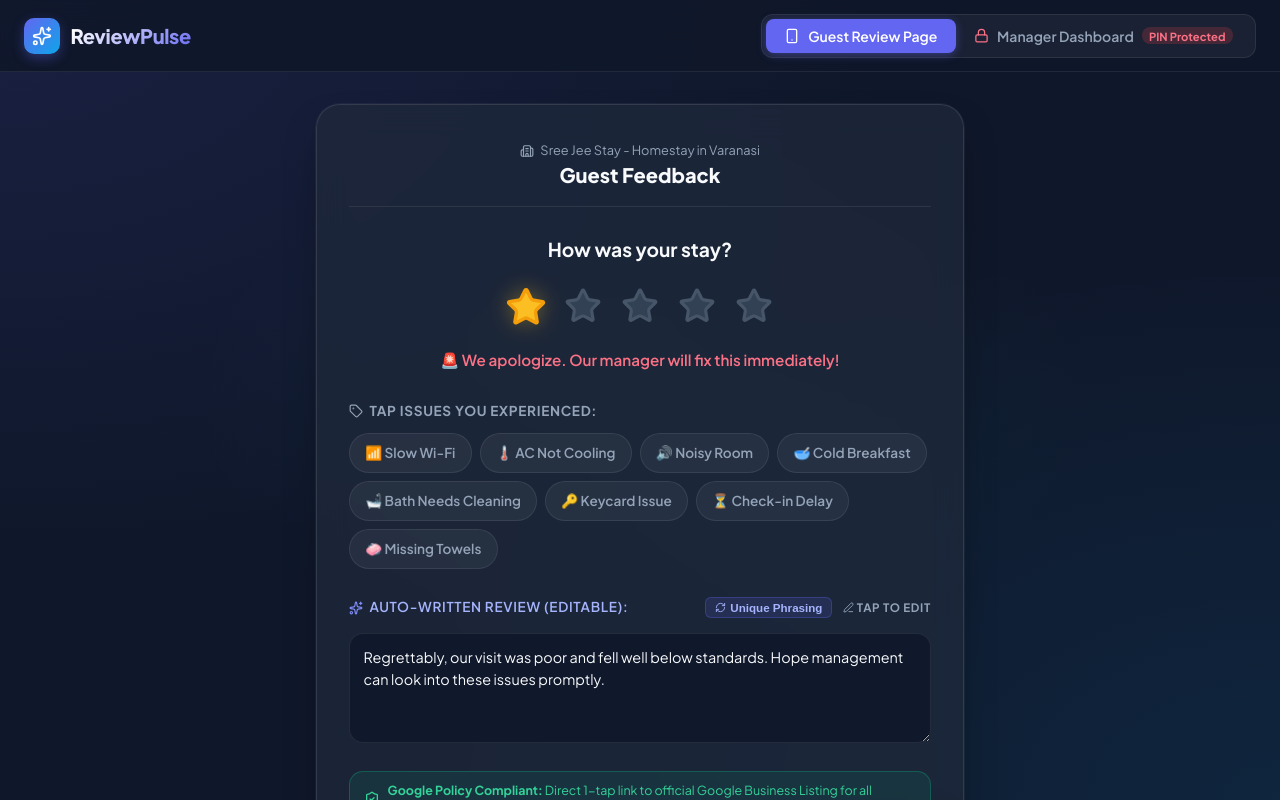
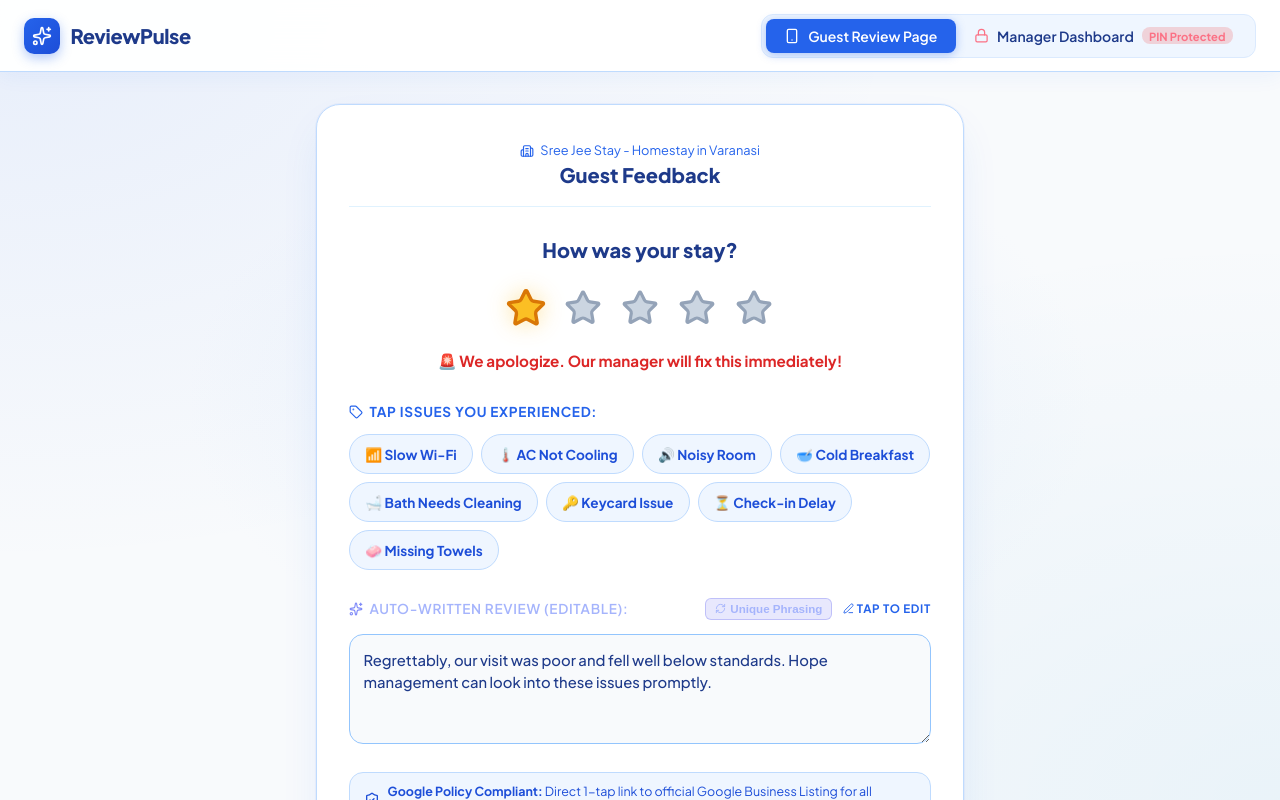
Before and after one commit to Himanshigoswami15/sree-jee-stay, a React (Vite) app: page / in a window 1280 px wide. Both pictures are taken after a click on the button 525 px from the left and 306 px from the top of the page. Shown: the top 800 px of the page. Built offline with nearby package versions, Linux system fonts and the light colour scheme.

Commit message:
Transform UI theme to clean White & Ocean Blue design system

```diff
--- a/src/index.css
+++ b/src/index.css
@@ -2,23 +2,25 @@
 
 :root {
   --font-family: 'Plus Jakarta Sans', -apple-system, BlinkMacSystemFont, 'Segoe UI', Roboto, sans-serif;
-  --bg-main: #0f172a;
-  --bg-card: rgba(30, 41, 59, 0.75);
-  --bg-card-border: rgba(255, 255, 255, 0.08);
-  --bg-glass: rgba(15, 23, 42, 0.85);
 
-  --primary: #6366f1;
-  --primary-hover: #4f46e5;
-  --primary-light: rgba(99, 102, 241, 0.15);
+  /* Crisp White & Ocean Blue Theme Palette */
+  --bg-main: #f8fafc;
+  --bg-card: #ffffff;
+  --bg-card-border: #dbeafe;
+  --bg-glass: rgba(255, 255, 255, 0.95);
 
-  --secondary: #0ea5e9;
-  --accent: #10b981;
-  --warning: #f59e0b;
-  --danger: #ef4444;
+  --primary: #2563eb;
+  --primary-hover: #1d4ed8;
+  --primary-light: #eff6ff;
 
-  --text-main: #f8fafc;
-  --text-muted: #94a3b8;
-  --text-dark: #1e293b;
+  --secondary: #0284c7;
+  --accent: #059669;
+  --warning: #d97706;
+  --danger: #dc2626;
+
+  --text-main: #1e3a8a;
+  --text-muted: #2563eb;
+  --text-dark: #0f172a;
 
   --star-gold: #fbbf24;
   --star-gold-glow: rgba(251, 191, 36, 0.4);
@@ -27,8 +29,8 @@
   --radius-md: 14px;
   --radius-lg: 22px;
 
-  --shadow-glow: 0 0 25px rgba(99, 102, 241, 0.25);
-  --shadow-card: 0 10px 30px -10px rgba(0, 0, 0, 0.5);
+  --shadow-glow: 0 0 25px rgba(37, 99, 235, 0.2);
+  --shadow-card: 0 10px 30px -5px rgba(37, 99, 235, 0.08);
   --transition: all 0.25s cubic-bezier(0.4, 0, 0.2, 1);
 }
 
@@ -45,11 +47,11 @@ html, body {
 
 body {
   font-family: var(--font-family);
-  background-color: var(--bg-main);
+  background-color: #f8fafc;
   background-image:
-    radial-gradient(at 0% 0%, rgba(99, 102, 241, 0.12) 0px, transparent 50%),
-    radial-gradient(at 100% 100%, rgba(14, 165, 233, 0.1) 0px, transparent 50%),
-    radial-gradient(at 50% 50%, rgba(16, 185, 129, 0.05) 0px, transparent 50%);
+    radial-gradient(at 0% 0%, rgba(37, 99, 235, 0.08) 0px, transparent 50%),
+    radial-gradient(at 100% 100%, rgba(2, 132, 199, 0.06) 0px, transparent 50%),
+    radial-gradient(at 50% 50%, rgba(219, 234, 254, 0.5) 0px, transparent 50%);
   background-attachment: fixed;
   color: var(--text-main);
   min-height: 100vh;
@@ -63,14 +65,14 @@ body {
   height: 6px;
 }
 ::-webkit-scrollbar-track {
-  background: rgba(15, 23, 42, 0.6);
+  background: #f1f5f9;
 }
 ::-webkit-scrollbar-thumb {
-  background: rgba(255, 255, 255, 0.18);
+  background: #93c5fd;
   border-radius: 4px;
 }
 ::-webkit-scrollbar-thumb:hover {
-  background: rgba(255, 255, 255, 0.35);
+  background: #3b82f6;
 }
 
 /* Navigation Header */
@@ -78,15 +80,16 @@ body {
   position: sticky;
   top: 0;
   z-index: 100;
-  background: rgba(15, 23, 42, 0.88);
+  background: rgba(255, 255, 255, 0.95);
   backdrop-filter: blur(16px);
   -webkit-backdrop-filter: blur(16px);
-  border-bottom: 1px solid var(--bg-card-border);
+  border-bottom: 1px solid #bfdbfe;
   padding: 0.85rem 1.5rem;
   display: flex;
   align-items: center;
   justify-content: space-between;
   gap: 1rem;
+  box-shadow: 0 4px 20px rgba(37, 99, 235, 0.06);
 }
 
 .brand-title {
@@ -96,14 +99,12 @@ body {
   font-size: 1.25rem;
   font-weight: 800;
   letter-spacing: -0.02em;
-  background: linear-gradient(135deg, #ffffff 30%, var(--primary) 100%);
-  -webkit-background-clip: text;
-  -webkit-text-fill-color: transparent;
+  color: #1e3a8a;
   white-space: nowrap;
 }
 
 .brand-icon {
-  background: linear-gradient(135deg, var(--primary), var(--secondary));
+  background: linear-gradient(135deg, #2563eb, #1d4ed8);
   width: 36px;
   height: 36px;
   border-radius: 10px;
@@ -111,22 +112,22 @@ body {
   align-items: center;
   justify-content: center;
   color: white;
-  box-shadow: 0 4px 12px rgba(99, 102, 241, 0.35);
+  box-shadow: 0 4px 12px rgba(37, 99, 235, 0.35);
   flex-shrink: 0;
 }
 
 .nav-tabs {
   display: flex;
-  background: rgba(255, 255, 255, 0.05);
+  background: #eff6ff;
   padding: 4px;
   border-radius: 12px;
-  border: 1px solid var(--bg-card-border);
+  border: 1px solid #dbeafe;
 }
 
 .nav-tab-btn {
   background: transparent;
   border: none;
-  color: var(--text-muted);
+  color: #1e3a8a;
   font-family: inherit;
   font-weight: 600;
   font-size: 0.875rem;
@@ -141,14 +142,14 @@ body {
 }
 
 .nav-tab-btn.active {
-  background: var(--primary);
+  background: #2563eb;
   color: white;
-  box-shadow: 0 2px 10px rgba(99, 102, 241, 0.4);
+  box-shadow: 0 2px 10px rgba(37, 99, 235, 0.35);
 }
 
 .nav-tab-btn:hover:not(.active) {
-  color: var(--text-main);
-  background: rgba(255, 255, 255, 0.08);
+  color: #1d4ed8;
+  background: #dbeafe;
 }
 
 /* Alert Notification Toast / Banner */
@@ -168,13 +169,13 @@ body {
 }
 
 .alert-toast-card {
-  background: rgba(239, 68, 68, 0.95);
+  background: #ffffff;
   backdrop-filter: blur(12px);
-  color: white;
+  color: #1e3a8a;
   padding: 1.15rem 1.25rem;
   border-radius: 16px;
-  box-shadow: 0 15px 35px rgba(239, 68, 68, 0.4);
-  border: 1px solid rgba(255, 255, 255, 0.2);
+  box-shadow: 0 15px 35px rgba(239, 68, 68, 0.2);
+  border: 2px solid #fca5a5;
   display: flex;
   flex-direction: column;
   gap: 0.75rem;
@@ -186,12 +187,14 @@ body {
   justify-content: space-between;
   font-weight: 700;
   font-size: 0.95rem;
+  color: #dc2626;
 }
 
 .alert-toast-body {
   font-size: 0.875rem;
   opacity: 0.95;
   line-height: 1.4;
+  color: #1e3a8a;
 }
 
 .alert-toast-actions {
@@ -202,8 +205,8 @@ body {
 }
 
 .btn-toast-action {
-  background: white;
-  color: #dc2626;
+  background: #2563eb;
+  color: white;
   border: none;
   font-family: inherit;
   font-weight: 700;
@@ -218,13 +221,13 @@ body {
 }
 
 .btn-toast-action:hover {
-  background: #fef2f2;
+  background: #1d4ed8;
 }
 
 .btn-toast-close {
-  background: rgba(255, 255, 255, 0.2);
-  color: white;
-  border: none;
+  background: #f1f5f9;
+  color: #475569;
+  border: 1px solid #cbd5e1;
   font-family: inherit;
   font-weight: 600;
   font-size: 0.8rem;
@@ -246,15 +249,13 @@ body {
 
 /* Guest Card Styles */
 .guest-card {
-  background: rgba(30, 41, 59, 0.8);
-  backdrop-filter: blur(16px);
-  -webkit-backdrop-filter: blur(16px);
+  background: #ffffff;
   border-radius: 24px;
-  border: 1px solid rgba(255, 255, 255, 0.1);
+  border: 1px solid #bfdbfe;
   padding: 2.25rem 2rem;
   box-shadow:
-    0 20px 40px -15px rgba(0, 0, 0, 0.5),
-    0 0 0 1px rgba(255, 255, 255, 0.05);
+    0 20px 45px -10px rgba(37, 99, 235, 0.12),
+    0 0 0 1px rgba(37, 99, 235, 0.05);
   display: flex;
   flex-direction: column;
   gap: 1.75rem;
@@ -264,7 +265,7 @@ body {
   display: flex;
   align-items: center;
   justify-content: space-between;
-  border-bottom: 1px solid rgba(255, 255, 255, 0.08);
+  border-bottom: 1px solid #e0f2fe;
   padding-bottom: 1rem;
   gap: 0.75rem;
 }
@@ -276,8 +277,8 @@ body {
 
 .hotel-name {
   font-weight: 800;
-  font-size: 1.15rem;
-  color: var(--text-main);
+  font-size: 1.25rem;
+  color: #1e3a8a;
 }
 
 .room-tag {
@@ -286,11 +287,11 @@ body {
   gap: 0.35rem;
   font-size: 0.8rem;
   font-weight: 700;
-  background: var(--primary-light);
-  color: #a5b4fc;
+  background: #eff6ff;
+  color: #2563eb;
   padding: 0.3rem 0.75rem;
   border-radius: 20px;
-  border: 1px solid rgba(99, 102, 241, 0.3);
+  border: 1px solid #bfdbfe;
   white-space: nowrap;
 }
 
@@ -303,9 +304,9 @@ body {
 }
 
 .rating-prompt {
-  font-size: 1.2rem;
-  font-weight: 700;
-  color: var(--text-main);
+  font-size: 1.25rem;
+  font-weight: 800;
+  color: #1e3a8a;
 }
 
 .stars-row {
@@ -341,30 +342,31 @@ body {
 .star-btn svg {
   width: 38px;
   height: 38px;
-  fill: #334155;
-  stroke: #475569;
+  fill: #cbd5e1;
+  stroke: #94a3b8;
   transition: var(--transition);
 }
 
 .star-btn.selected svg,
 .star-btn.hovered svg {
   fill: var(--star-gold);
-  stroke: #f59e0b;
+  stroke: #d97706;
   filter: drop-shadow(0 0 10px var(--star-gold-glow));
 }
 
 .sentiment-label {
-  font-weight: 600;
+  font-weight: 700;
   font-size: 0.95rem;
   min-height: 24px;
   transition: var(--transition);
+  color: #1e3a8a;
 }
 
 .sentiment-label.positive {
-  color: #34d399;
+  color: #059669;
 }
 .sentiment-label.negative {
-  color: #fb7185;
+  color: #dc2626;
 }
 
 /* Keyword Chips */
@@ -379,7 +381,7 @@ body {
   font-weight: 700;
   text-transform: uppercase;
   letter-spacing: 0.05em;
-  color: var(--text-muted);
+  color: #2563eb;
 }
 
 .chips-grid {
@@ -389,12 +391,12 @@ body {
 }
 
 .chip-btn {
-  background: rgba(255, 255, 255, 0.05);
-  border: 1px solid var(--bg-card-border);
-  color: var(--text-muted);
+  background: #eff6ff;
+  border: 1px solid #bfdbfe;
+  color: #1d4ed8;
   font-family: inherit;
   font-size: 0.85rem;
-  font-weight: 600;
+  font-weight: 700;
   padding: 0.6rem 0.95rem;
   border-radius: 30px;
   cursor: pointer;
@@ -407,24 +409,24 @@ body {
 }
 
 .chip-btn:hover {
-  background: rgba(255, 255, 255, 0.1);
-  color: var(--text-main);
-  border-color: rgba(255, 255, 255, 0.2);
+  background: #dbeafe;
+  color: #1e40af;
+  border-color: #93c5fd;
 }
 
 .chip-btn.selected-pos {
-  background: linear-gradient(135deg, #10b981 0%, #059669 100%);
+  background: linear-gradient(135deg, #2563eb 0%, #1d4ed8 100%);
   color: white;
-  border-color: #34d399;
-  box-shadow: 0 4px 14px rgba(16, 185, 129, 0.35);
+  border-color: #2563eb;
+  box-shadow: 0 4px 14px rgba(37, 99, 235, 0.35);
   transform: translateY(-1px);
 }
 
 .chip-btn.selected-neg {
-  background: linear-gradient(135deg, #f43f5e 0%, #e11d48 100%);
+  background: linear-gradient(135deg, #ef4444 0%, #dc2626 100%);
   color: white;
-  border-color: #fb7185;
-  box-shadow: 0 4px 14px rgba(244, 63, 94, 0.35);
+  border-color: #ef4444;
+  box-shadow: 0 4px 14px rgba(239, 68, 68, 0.35);
   transform: translateY(-1px);
 }
 
@@ -438,13 +440,14 @@ body {
 .review-textarea {
   width: 100%;
   min-height: 110px;
-  background: rgba(15, 23, 42, 0.8);
-  border: 1px solid var(--bg-card-border);
+  background: #f8fafc;
+  border: 1px solid #93c5fd;
   border-radius: var(--radius-md);
   padding: 0.85rem;
-  color: var(--text-main);
+  color: #1e3a8a;
   font-family: inherit;
-  font-size: 0.9rem;
+  font-size: 0.925rem;
+  font-weight: 500;
   line-height: 1.5;
   resize: vertical;
   transition: var(--transition);
@@ -452,8 +455,9 @@ body {
 
 .review-textarea:focus {
   outline: none;
-  border-color: var(--primary);
-  box-shadow: 0 0 0 3px rgba(99, 102, 241, 0.25);
+  background: #ffffff;
+  border-color: #2563eb;
+  box-shadow: 0 0 0 3px rgba(37, 99, 235, 0.2);
 }
 
 /* Policy Compliance Notice */
@@ -461,9 +465,9 @@ body {
   display: flex;
   align-items: center;
   gap: 0.5rem;
-  background: rgba(16, 185, 129, 0.1);
-  border: 1px solid rgba(16, 185, 129, 0.3);
-  color: #34d399;
+  background: #eff6ff;
+  border: 1px solid #bfdbfe;
+  color: #1d4ed8;
   padding: 0.65rem 0.85rem;
   border-radius: var(--radius-md);
   font-size: 0.78rem;
@@ -479,7 +483,7 @@ body {
 
 .btn-primary-action {
   width: 100%;
-  background: linear-gradient(135deg, var(--primary) 0%, #4338ca 100%);
+  background: linear-gradient(135deg, #2563eb 0%, #1d4ed8 100%);
   color: white;
   border: none;
   padding: 0.95rem;
@@ -492,25 +496,25 @@ body {
   align-items: center;
   justify-content: center;
   gap: 0.5rem;
-  box-shadow: 0 6px 20px rgba(99, 102, 241, 0.4);
+  box-shadow: 0 6px 20px rgba(37, 99, 235, 0.35);
   transition: var(--transition);
   min-height: 48px;
 }
 
 .btn-primary-action:hover {
   transform: translateY(-2px);
-  box-shadow: 0 8px 25px rgba(99, 102, 241, 0.5);
+  box-shadow: 0 8px 25px rgba(37, 99, 235, 0.45);
 }
 
 .btn-secondary-action {
   width: 100%;
-  background: rgba(255, 255, 255, 0.06);
-  border: 1px solid var(--bg-card-border);
-  color: var(--text-muted);
+  background: #ffffff;
+  border: 1px solid #bfdbfe;
+  color: #1d4ed8;
   padding: 0.75rem;
   border-radius: var(--radius-md);
   font-family: inherit;
-  font-weight: 600;
+  font-weight: 700;
   font-size: 0.85rem;
   cursor: pointer;
   display: flex;
@@ -522,8 +526,9 @@ body {
 }
 
 .btn-secondary-action:hover {
-  background: rgba(255, 255, 255, 0.12);
-  color: var(--text-main);
+  background: #eff6ff;
+  color: #1e40af;
+  border-color: #93c5fd;
 }
 
 /* Dashboard Layout */
@@ -548,10 +553,11 @@ body {
   font-size: 1.75rem;
   font-weight: 800;
   letter-spacing: -0.02em;
+  color: #1e3a8a;
 }
 
 .dashboard-title-group p {
-  color: var(--text-muted);
+  color: #3b82f6;
   font-size: 0.9rem;
 }
 
@@ -562,16 +568,16 @@ body {
 }
 
 .metric-card {
-  background: var(--bg-card);
-  backdrop-filter: blur(12px);
+  background: #ffffff;
   border-radius: var(--radius-md);
-  border: 1px solid var(--bg-card-border);
+  border: 1px solid #bfdbfe;
   padding: 1.25rem 1.5rem;
   display: flex;
   flex-direction: column;
   gap: 0.5rem;
   position: relative;
   overflow: hidden;
+  box-shadow: 0 8px 25px -5px rgba(37, 99, 235, 0.08);
 }
 
 .metric-card::before {
@@ -581,40 +587,40 @@ body {
   left: 0;
   width: 4px;
   height: 100%;
-  background: var(--primary);
+  background: #2563eb;
 }
 
 .metric-card.alert-card::before {
-  background: var(--danger);
+  background: #dc2626;
 }
 
 .metric-card.positive-card::before {
-  background: var(--accent);
+  background: #059669;
 }
 
 .metric-card.rating-card::before {
-  background: var(--star-gold);
+  background: #d97706;
 }
 
 .metric-header {
   display: flex;
   align-items: center;
   justify-content: space-between;
-  color: var(--text-muted);
+  color: #3b82f6;
   font-size: 0.85rem;
-  font-weight: 600;
+  font-weight: 700;
 }
 
 .metric-value {
   font-size: 2rem;
   font-weight: 800;
-  color: var(--text-main);
+  color: #1e3a8a;
   line-height: 1;
 }
 
 .metric-footer {
   font-size: 0.75rem;
-  color: var(--text-muted);
+  color: #64748b;
 }
 
 /* Charts & Analytics */
@@ -625,19 +631,20 @@ body {
 }
 
 .chart-card {
-  background: var(--bg-card);
-  backdrop-filter: blur(12px);
+  background: #ffffff;
   border-radius: var(--radius-md);
-  border: 1px solid var(--bg-card-border);
+  border: 1px solid #bfdbfe;
   padding: 1.5rem;
   display: flex;
   flex-direction: column;
   gap: 1.25rem;
+  box-shadow: 0 8px 25px -5px rgba(37, 99, 235, 0.08);
 }
 
 .chart-title {
   font-size: 1.1rem;
-  font-weight: 700;
+  font-weight: 800;
+  color: #1e3a8a;
   display: flex;
   align-items: center;
   justify-content: space-between;
@@ -660,41 +667,42 @@ body {
   display: flex;
   justify-content: space-between;
   font-size: 0.85rem;
-  font-weight: 600;
+  font-weight: 700;
+  color: #1e3a8a;
 }
 
 .bar-track {
   width: 100%;
   height: 8px;
-  background: rgba(255, 255, 255, 0.08);
+  background: #eff6ff;
   border-radius: 4px;
   overflow: hidden;
 }
 
 .bar-fill-positive {
   height: 100%;
-  background: linear-gradient(90deg, #10b981, #34d399);
+  background: linear-gradient(90deg, #2563eb, #3b82f6);
   border-radius: 4px;
   transition: width 0.6s ease;
 }
 
 .bar-fill-negative {
   height: 100%;
-  background: linear-gradient(90deg, #f43f5e, #fb7185);
+  background: linear-gradient(90deg, #ef4444, #f87171);
   border-radius: 4px;
   transition: width 0.6s ease;
 }
 
 /* Submissions Feed Table */
 .feed-card {
-  background: var(--bg-card);
-  backdrop-filter: blur(12px);
+  background: #ffffff;
   border-radius: var(--radius-md);
-  border: 1px solid var(--bg-card-border);
+  border: 1px solid #bfdbfe;
   padding: 1.5rem;
   display: flex;
   flex-direction: column;
   gap: 1.25rem;
+  box-shadow: 0 8px 25px -5px rgba(37, 99, 235, 0.08);
 }
 
 .table-controls {
@@ -706,24 +714,26 @@ body {
 }
 
 .search-input {
-  background: rgba(15, 23, 42, 0.8);
-  border: 1px solid var(--bg-card-border);
-  color: var(--text-main);
+  background: #f8fafc;
+  border: 1px solid #bfdbfe;
+  color: #1e3a8a;
   padding: 0.55rem 1rem;
   border-radius: var(--radius-sm);
   font-family: inherit;
   font-size: 0.875rem;
   min-width: 240px;
+  font-weight: 500;
 }
 
 .filter-select {
-  background: rgba(15, 23, 42, 0.8);
-  border: 1px solid var(--bg-card-border);
-  color: var(--text-main);
+  background: #f8fafc;
+  border: 1px solid #bfdbfe;
+  color: #1e3a8a;
   padding: 0.55rem 1rem;
   border-radius: var(--radius-sm);
   font-family: inherit;
   font-size: 0.875rem;
+  font-weight: 500;
 }
 
 .table-wrapper {
@@ -737,26 +747,28 @@ body {
   text-align: left;
   font-size: 0.875rem;
   min-width: 600px;
+  color: #1e3a8a;
 }
 
 .custom-table th {
   padding: 0.75rem 1rem;
-  border-bottom: 1px solid var(--bg-card-border);
-  color: var(--text-muted);
-  font-weight: 700;
+  border-bottom: 2px solid #dbeafe;
+  color: #2563eb;
+  font-weight: 800;
   text-transform: uppercase;
   font-size: 0.75rem;
   letter-spacing: 0.05em;
+  background: #f8fafc;
 }
 
 .custom-table td {
   padding: 1rem;
-  border-bottom: 1px solid rgba(255, 255, 255, 0.04);
+  border-bottom: 1px solid #eff6ff;
   vertical-align: top;
 }
 
 .custom-table tr:hover td {
-  background: rgba(255, 255, 255, 0.02);
+  background: #f0f7ff;
 }
 
 .badge-status {
@@ -770,21 +782,21 @@ body {
 }
 
 .status-alert {
-  background: rgba(239, 68, 68, 0.15);
-  color: #fca5a5;
-  border: 1px solid rgba(239, 68, 68, 0.3);
+  background: #fef2f2;
+  color: #dc2626;
+  border: 1px solid #fca5a5;
 }
 
 .status-resolved {
-  background: rgba(16, 185, 129, 0.15);
-  color: #6ee7b7;
-  border: 1px solid rgba(16, 185, 129, 0.3);
+  background: #ecfdf5;
+  color: #059669;
+  border: 1px solid #a7f3d0;
 }
 
 .status-public {
-  background: rgba(99, 102, 241, 0.15);
-  color: #a5b4fc;
-  border: 1px solid rgba(99, 102, 241, 0.3);
+  background: #eff6ff;
+  color: #2563eb;
+  border: 1px solid #bfdbfe;
 }
 
 /* Modal Popup */
@@ -794,7 +806,7 @@ body {
   left: 0;
   right: 0;
   bottom: 0;
-  background: rgba(0, 0, 0, 0.75);
+  background: rgba(15, 23, 42, 0.5);
   backdrop-filter: blur(8px);
   z-index: 500;
   display: flex;
@@ -804,18 +816,19 @@ body {
 }
 
 .modal-card {
-  background: #1e293b;
-  border: 1px solid var(--bg-card-border);
+  background: #ffffff;
+  border: 1px solid #bfdbfe;
   border-radius: var(--radius-lg);
   max-width: 540px;
   width: 100%;
   padding: 2rem;
-  box-shadow: var(--shadow-card);
+  box-shadow: 0 20px 50px rgba(37, 99, 235, 0.18);
   display: flex;
   flex-direction: column;
   gap: 1.5rem;
   max-height: 90vh;
   overflow-y: auto;
+  color: #1e3a8a;
 }
 
 .modal-header {
@@ -827,6 +840,7 @@ body {
 .modal-title {
   font-size: 1.25rem;
   font-weight: 800;
+  color: #1e3a8a;
 }
 
 .form-group {
@@ -838,36 +852,34 @@ body {
 .form-label {
   font-size: 0.85rem;
   font-weight: 700;
-  color: var(--text-muted);
+  color: #2563eb;
 }
 
 .form-input {
-  background: rgba(15, 23, 42, 0.8);
-  border: 1px solid var(--bg-card-border);
-  color: var(--text-main);
+  background: #f8fafc;
+  border: 1px solid #93c5fd;
+  color: #1e3a8a;
   padding: 0.75rem 1rem;
   border-radius: var(--radius-sm);
   font-family: inherit;
   font-size: 0.9rem;
+  font-weight: 500;
 }
 
 .form-input:focus {
   outline: none;
-  border-color: var(--primary);
+  background: #ffffff;
+  border-color: #2563eb;
+  box-shadow: 0 0 0 3px rgba(37, 99, 235, 0.2);
 }
 
-/* ----------------------------------------------------
-   RESPONSIVE MEDIA QUERIES FOR ALL DEVICES
-   ---------------------------------------------------- */
-
-/* Tablet & Smaller Laptops (max-width: 1024px) */
+/* Responsive Media Queries */
 @media (max-width: 1024px) {
   .analytics-two-col {
     grid-template-columns: 1fr;
   }
 }
 
-/* Tablets (max-width: 768px) */
 @media (max-width: 768px) {
   .app-header {
     flex-direction: column;
@@ -909,7 +921,6 @@ body {
   }
 }
 
-/* Mobile Phones (max-width: 480px) */
 @media (max-width: 480px) {
   .brand-title {
     font-size: 1.1rem;
```
Also changed, not shown: src/components/GuestFlow/SmartNextStep.jsx (+27 -27 lines).
